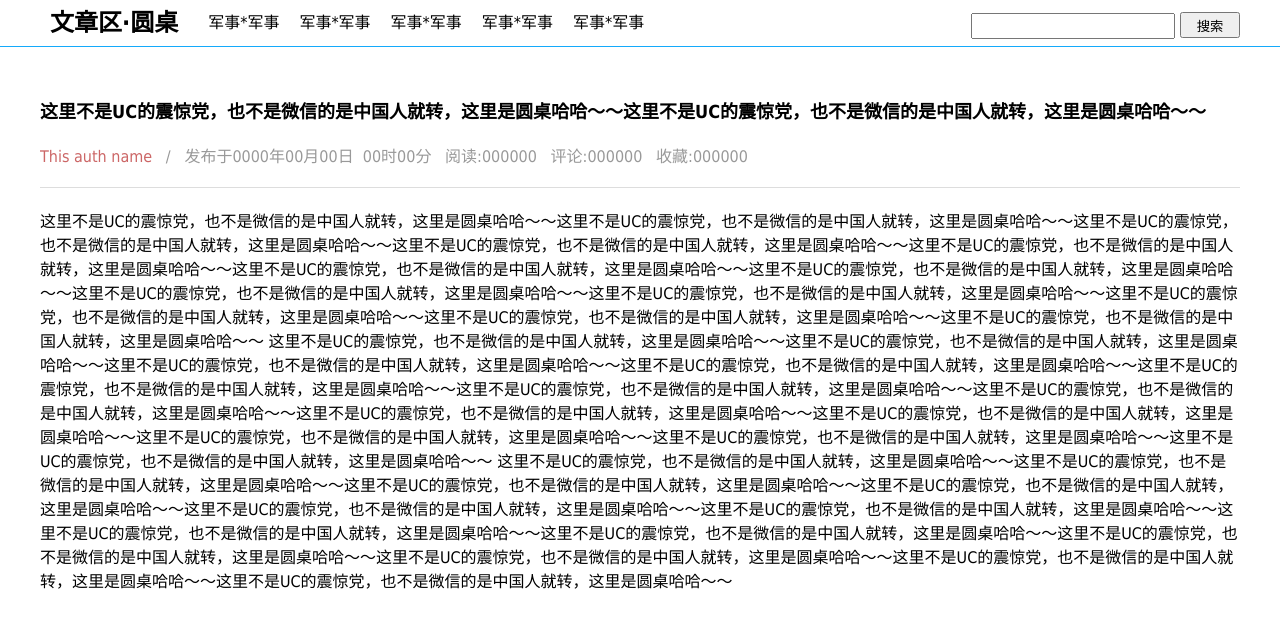
After one commit to DenkF/wenzhangqu, a PHP site: page /content.html in a window 1280 px wide. The commit adds this page. Shown: the top 641 px of the page. Run offline with PHP 8.4, Linux system fonts and the light colour scheme.

Commit message:
首页和内容页

```diff
--- /dev/null
+++ b/content.html
@@ -0,0 +1,53 @@
+<!DOCTYPE html>
+<html>
+<head>
+	<title>内容页</title>
+	<link rel="stylesheet" type="text/css" href="./style/common.css">
+	<link rel="stylesheet" type="text/css" href="./style/index.css">
+</head>
+<body>
+<header>
+	<nav>
+		<!-- logo -->
+		<div class="logo">
+			<h1><a href="userIndex.html">文章区·圆桌</a></h1>
+		</div>
+		<!-- 导航 -->
+		<ul>
+			<li><a href="">军事*军事</a></li>
+			<li><a href="">军事*军事</a></li>
+			<li><a href="">军事*军事</a></li>
+			<li><a href="">军事*军事</a></li>
+			<li><a href="">军事*军事</a></li>
+		</ul>
+		<form class="topsearch">
+			<input type="text" name="text" class="toptext">
+			<input type="submit" name="submit" class="topsubmit" value="搜索">
+		</form>
+	</nav>
+</header>
+<main>
+	<div class="content">
+		<h2 class="article-content-title">这里不是UC的震惊党，也不是微信的是中国人就转，这里是圆桌哈哈～～这里不是UC的震惊党，也不是微信的是中国人就转，这里是圆桌哈哈～～</h2>
+		<div style="height: 20px;"></div>
+		<p class="article-details">
+			<a href="">This auth name</a>
+			&nbsp;&nbsp;/&nbsp;&nbsp;
+			<span>
+				发布于0000年00月00日&nbsp;&nbsp;00时00分&nbsp;&nbsp;
+				阅读:000000&nbsp;&nbsp;
+				评论:000000&nbsp;&nbsp;
+				收藏:000000
+			</span>
+		</p>
+		<div style="height: 20px; margin-bottom: 20px; border-bottom: 1px solid #ddd;"></div>
+		这里不是UC的震惊党，也不是微信的是中国人就转，这里是圆桌哈哈～～这里不是UC的震惊党，也不是微信的是中国人就转，这里是圆桌哈哈～～这里不是UC的震惊党，也不是微信的是中国人就转，这里是圆桌哈哈～～这里不是UC的震惊党，也不是微信的是中国人就转，这里是圆桌哈哈～～这里不是UC的震惊党，也不是微信的是中国人就转，这里是圆桌哈哈～～这里不是UC的震惊党，也不是微信的是中国人就转，这里是圆桌哈哈～～这里不是UC的震惊党，也不是微信的是中国人就转，这里是圆桌哈哈～～这里不是UC的震惊党，也不是微信的是中国人就转，这里是圆桌哈哈～～这里不是UC的震惊党，也不是微信的是中国人就转，这里是圆桌哈哈～～这里不是UC的震惊党，也不是微信的是中国人就转，这里是圆桌哈哈～～这里不是UC的震惊党，也不是微信的是中国人就转，这里是圆桌哈哈～～这里不是UC的震惊党，也不是微信的是中国人就转，这里是圆桌哈哈～～
+		这里不是UC的震惊党，也不是微信的是中国人就转，这里是圆桌哈哈～～这里不是UC的震惊党，也不是微信的是中国人就转，这里是圆桌哈哈～～这里不是UC的震惊党，也不是微信的是中国人就转，这里是圆桌哈哈～～这里不是UC的震惊党，也不是微信的是中国人就转，这里是圆桌哈哈～～这里不是UC的震惊党，也不是微信的是中国人就转，这里是圆桌哈哈～～这里不是UC的震惊党，也不是微信的是中国人就转，这里是圆桌哈哈～～这里不是UC的震惊党，也不是微信的是中国人就转，这里是圆桌哈哈～～这里不是UC的震惊党，也不是微信的是中国人就转，这里是圆桌哈哈～～这里不是UC的震惊党，也不是微信的是中国人就转，这里是圆桌哈哈～～这里不是UC的震惊党，也不是微信的是中国人就转，这里是圆桌哈哈～～这里不是UC的震惊党，也不是微信的是中国人就转，这里是圆桌哈哈～～这里不是UC的震惊党，也不是微信的是中国人就转，这里是圆桌哈哈～～
+		这里不是UC的震惊党，也不是微信的是中国人就转，这里是圆桌哈哈～～这里不是UC的震惊党，也不是微信的是中国人就转，这里是圆桌哈哈～～这里不是UC的震惊党，也不是微信的是中国人就转，这里是圆桌哈哈～～这里不是UC的震惊党，也不是微信的是中国人就转，这里是圆桌哈哈～～这里不是UC的震惊党，也不是微信的是中国人就转，这里是圆桌哈哈～～这里不是UC的震惊党，也不是微信的是中国人就转，这里是圆桌哈哈～～这里不是UC的震惊党，也不是微信的是中国人就转，这里是圆桌哈哈～～这里不是UC的震惊党，也不是微信的是中国人就转，这里是圆桌哈哈～～这里不是UC的震惊党，也不是微信的是中国人就转，这里是圆桌哈哈～～这里不是UC的震惊党，也不是微信的是中国人就转，这里是圆桌哈哈～～这里不是UC的震惊党，也不是微信的是中国人就转，这里是圆桌哈哈～～这里不是UC的震惊党，也不是微信的是中国人就转，这里是圆桌哈哈～～
+	</div>
+</main>
+<!-- 以下是js部分 -->
+<!-- icon -->
+<script src="./js/iconfont.js"></script>
+</body>
+</html>
--- a/index.html
+++ b/index.html
@@ -43,7 +43,9 @@
 					<img src="./images/icon.jpg">
 				</div>
 				<div class="article-info">
-					<p class="article-title">这里不是UC的震惊党，也不是微信的是中国人就转，这里是圆桌哈哈～～</p>
+					<p class="article-title">
+						这里不是UC的震惊党，也不是微信的是中国人就转，这里是圆桌哈哈～～
+					</p>
 					<p class="article-details">
 						<a href="">This auth name</a>
 						&nbsp;&nbsp;/&nbsp;&nbsp;
--- a/style/common.css
+++ b/style/common.css
@@ -32,6 +32,7 @@ header > nav > div, header > nav > ul, header > nav > ul > li {
 }
 
 header > nav > form { float: right; margin-top: 12px; }
-.topsearch > .toptext { width: 150px; height: 22px; }
+.topsearch > .toptext { width: 200px; height: 22px; }
+.topsubmit { width: 60px; height: 26px; cursor: pointer; }
 
 main { width: 1200px; margin: 0 auto; padding: 0 auto; overflow: hidden; margin-bottom: 120px; }
--- a/style/index.css
+++ b/style/index.css
@@ -24,3 +24,6 @@ main a:hover { color: #14AAFB; }
 .article-pages { width: 100%; margin-top: 20px; border-top: 1px dashed #ccc; overflow: hidden; }
 .article-pages > ul { margin-top: 20px; }
 .article-pages > ul > li { width: 35px; height: 35px; line-height: 35px; text-align: center; margin-right: 10px; border: 1px solid #ccc; float: left; }
+
+.content{ width: 100%; }
+.article-content-title { font-size: 18px; }
```
